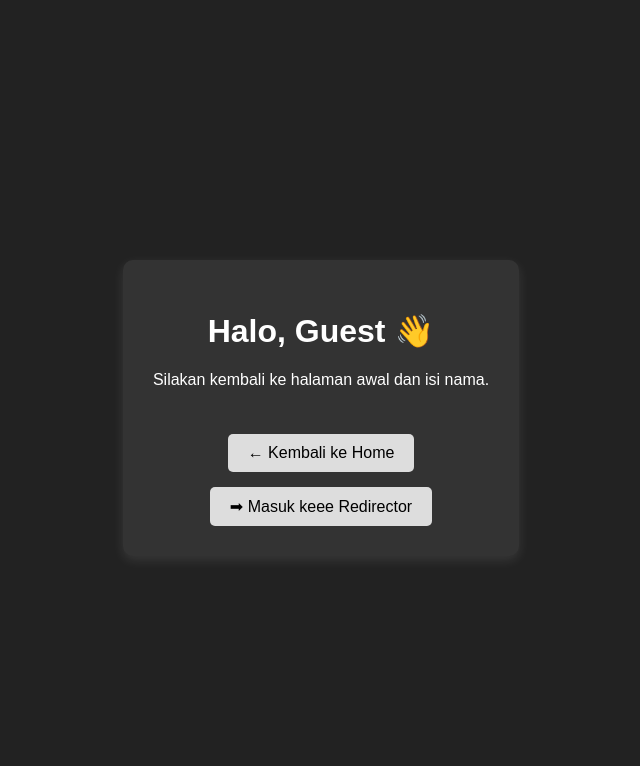
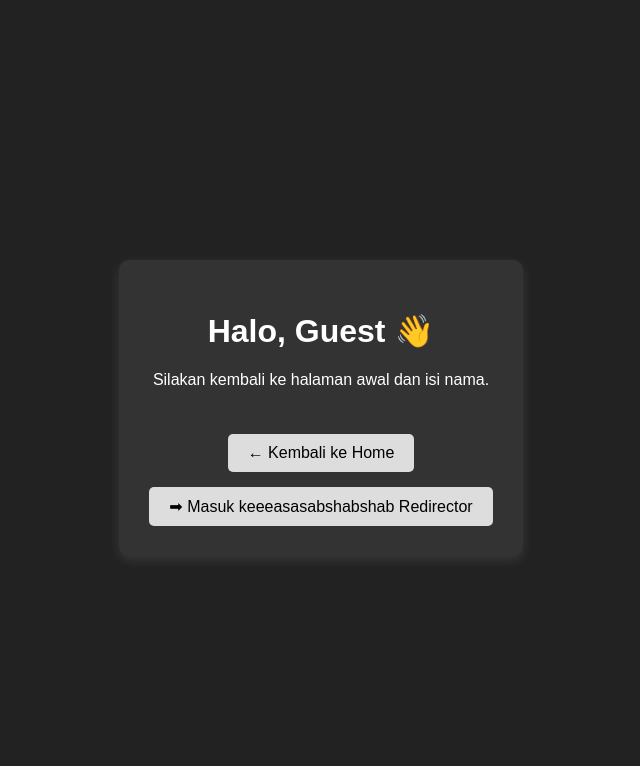
Before and after one commit to Alvin952/Sysadmin, a Flask app: page /main in a window 1280 px wide. Shown: the top 766 px of the page, without its empty margins (319-959 px from the left). Run offline with Flask 3, Linux system fonts and the light colour scheme.

Commit message:
Initial commit: upload project dari laptop

```diff
--- a/templates/main.html
+++ b/templates/main.html
@@ -51,7 +51,7 @@
 
     <div class="button-container">
       <a href="/" class="button">← Kembali ke Home</a>
-      <a href="/" class="button">➡ Masuk keee Redirector</a>
+      <a href="/" class="button">➡ Masuk keeeasasabshabshab Redirector</a>
     </div>
   </div>
 
```
